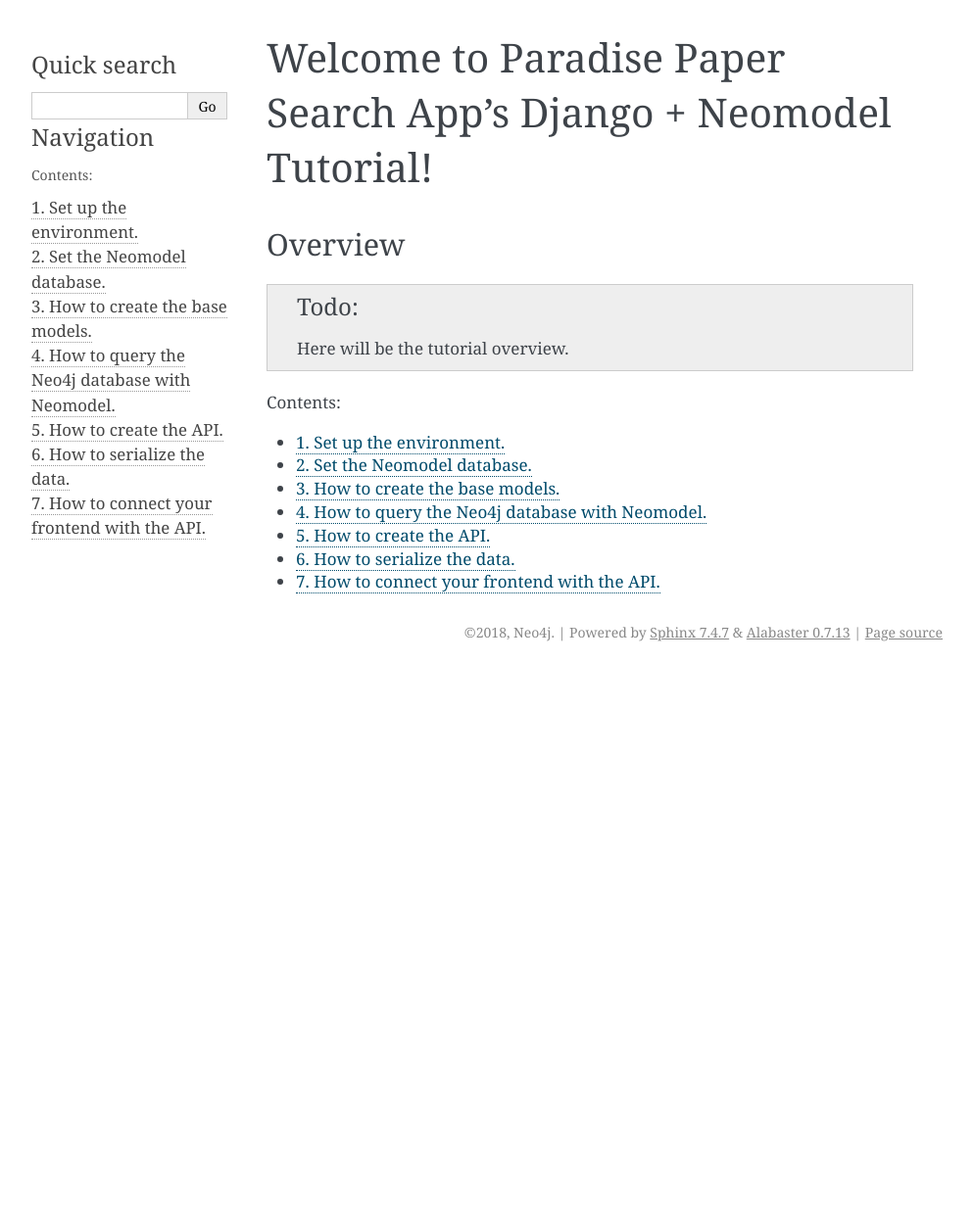
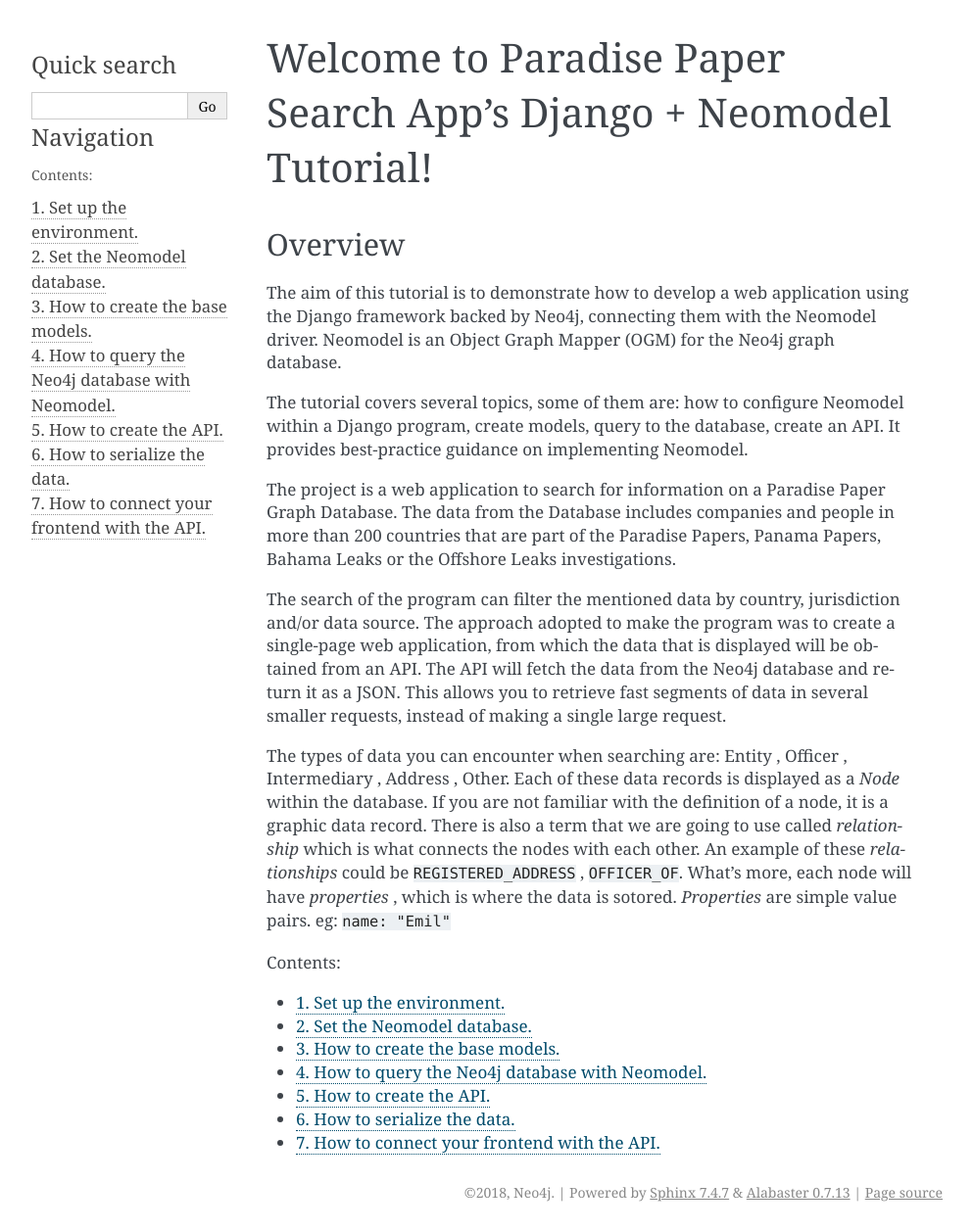
Before and after one commit to neo4j-examples/paradise-papers-django, a Sphinx documentation site: the page built from docs/index.rst, in a window 1280 px wide and 1257 px high. Shown: the whole window at 98% size, without its empty margins (148-1141 px from the left). Built offline with Sphinx 7.4.7, drawn with Linux system fonts in a browser that asks for light colours.

Commit message:
overview for documentation

```diff
--- a/docs/index.rst
+++ b/docs/index.rst
@@ -9,8 +9,16 @@
 
 Overview
 --------
-.. todo::
-   Here will be the tutorial overview.
+
+The aim of this tutorial is to demonstrate how to develop a web application using the Django framework backed by Neo4j, connecting them with the Neomodel driver. Neomodel is an Object Graph Mapper (OGM) for the Neo4j graph database.
+
+The tutorial covers several topics, some of them are: how to configure Neomodel within a Django program, create models, query to the database, create an API. It provides best-practice guidance on implementing Neomodel.
+
+The project is a web application to search for information on a Paradise Paper Graph Database. The data from the Database includes companies and people in more than 200 countries that are part of the Paradise Papers, Panama Papers, Bahama Leaks or the Offshore Leaks investigations.
+
+The search of the program can filter the mentioned data by country, jurisdiction and/or data source. The approach adopted to make the program was to create a single-page web application, from which the data that is displayed will be obtained from an API. The API will fetch the data from the Neo4j database and return it as a JSON. This allows you to retrieve fast segments of data in several smaller requests, instead of making a single large request.
+
+The types of data you can encounter when searching are: Entity , Officer , Intermediary , Address , Other.  Each of these data records is displayed as a `Node` within the database. If you are not familiar with the definition of a node, it is a graphic data record. There is also a term that we are going to use called `relationship` which is what connects the nodes with each other. An example of these `relationships` could be ``REGISTERED_ADDRESS`` , ``OFFICER_OF``. What’s more, each node will have `properties` , which is where the data is sotored. `Properties` are simple value pairs. eg: ``name: "Emil"``
 
 .. toctree::
    :maxdepth: 2
```
